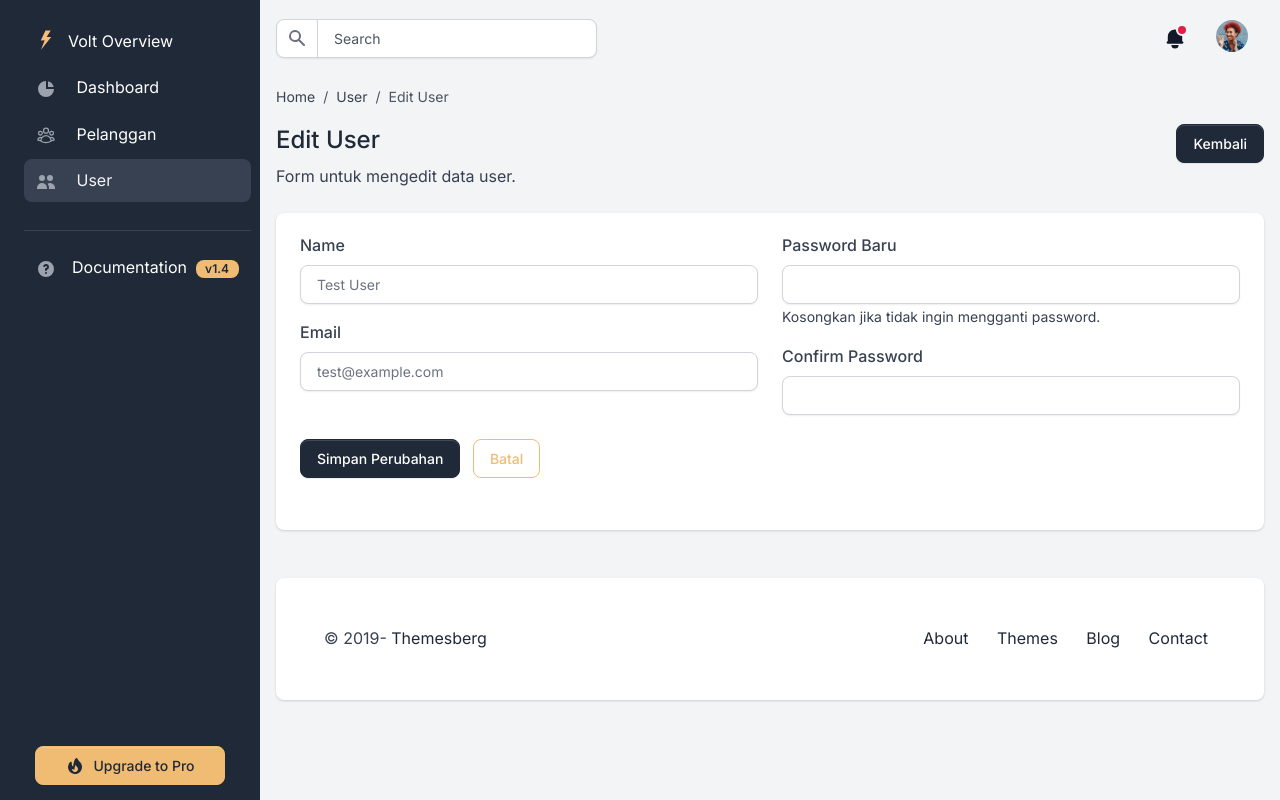
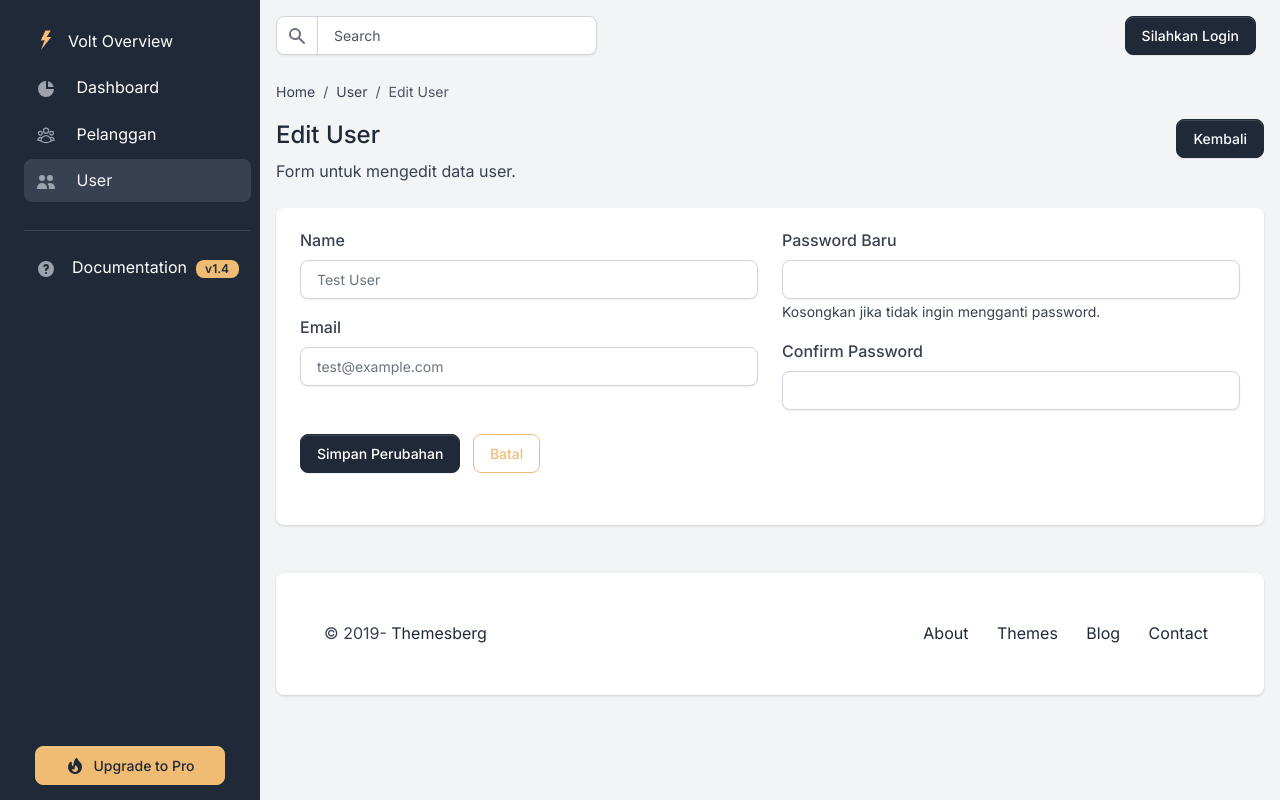
Before and after one commit to faizah25si-lgtm/PFW2SIA-LAB, a Laravel app: page /user/1/edit in a window 1280 px wide. Run offline with Laravel 12, Linux system fonts and the light colour scheme; data comes from the database, SQL or seed files in the repository; data that the repository does not hold is empty.

Commit message:
Set Auth Check()

```diff
--- a/app/Http/Controllers/AuthController.php
+++ b/app/Http/Controllers/AuthController.php
@@ -12,6 +12,7 @@ class AuthController extends Controller
         if (Auth::check()) {
 		        return redirect()->route('dashboard');
         }
+        return view('auth.login');
     }
 
     public function login(Request $request)
--- a/app/Http/Controllers/UserController.php
+++ b/app/Http/Controllers/UserController.php
@@ -4,6 +4,7 @@ namespace App\Http\Controllers;
 
 use App\Models\User;
 use Illuminate\Http\Request;
+use Illuminate\Support\Facades\Auth;
 use Illuminate\Support\Facades\Hash;
 use Illuminate\Validation\Rule;
 
@@ -11,6 +12,11 @@ class UserController extends Controller
 {
     public function index()
     {
+        if (!Auth::check()) {
+            return redirect()
+                ->route('auth.login')
+                ->withErrors('Silahkan login terlebih dahulu');
+        }
         $data['dataUser'] = User::all();
 
         return view('admin.user.index', $data);
@@ -18,6 +24,11 @@ class UserController extends Controller
 
     public function create()
     {
+    if (!Auth::check()) {
+            return redirect()
+                ->route('auth.login')
+                ->withErrors('Silahkan login terlebih dahulu');
+        }
         return view('admin.user.create');
     }
 
--- a/resources/views/layouts/admin/header.blade.php
+++ b/resources/views/layouts/admin/header.blade.php
@@ -22,6 +22,7 @@
             </div>
             <!-- Navbar links -->
             <ul class="navbar-nav align-items-center">
+                @if (Auth::check())
                     <li class="nav-item dropdown">
                         <a class="nav-link text-dark notification-bell unread dropdown-toggle"
                             data-unread-notifications="true" href="#" role="button" data-bs-toggle="dropdown"
@@ -104,8 +105,8 @@
                                     </div>
                                 </a>
                                 <a href="#" class="dropdown-item text-center fw-bold rounded-bottom py-3">
-                                <svg class="icon icon-xxs text-gray-400 me-1" fill="currentColor" viewBox="0 0 20 20"
-                                    xmlns="http://www.w3.org/2000/svg">
+                                    <svg class="icon icon-xxs text-gray-400 me-1" fill="currentColor"
+                                        viewBox="0 0 20 20" xmlns="http://www.w3.org/2000/svg">
                                         <path d="M10 12a2 2 0 100-4 2 2 0 000 4z"></path>
                                         <path fill-rule="evenodd"
                                             d="M.458 10C1.732 5.943 5.522 3 10 3s8.268 2.943 9.542 7c-1.274 4.057-5.064 7-9.542 7S1.732 14.057.458 10zM14 10a4 4 0 11-8 0 4 4 0 018 0z"
@@ -169,6 +170,9 @@
                                 </button>
                             </form>
                     </li>
+                @else
+                    <a class="btn btn-primary" href="{{ route('login') }}">Silahkan Login</a>
+                @endif
             </ul>
         </div>
     </div>
```
Also changed, not shown: app/Http/Controllers/DashboardController.php (+6 -1 lines), app/Http/Controllers/PelangganController.php (+11 -0 lines). Lines whose indentation alone changed are shown as unchanged.
